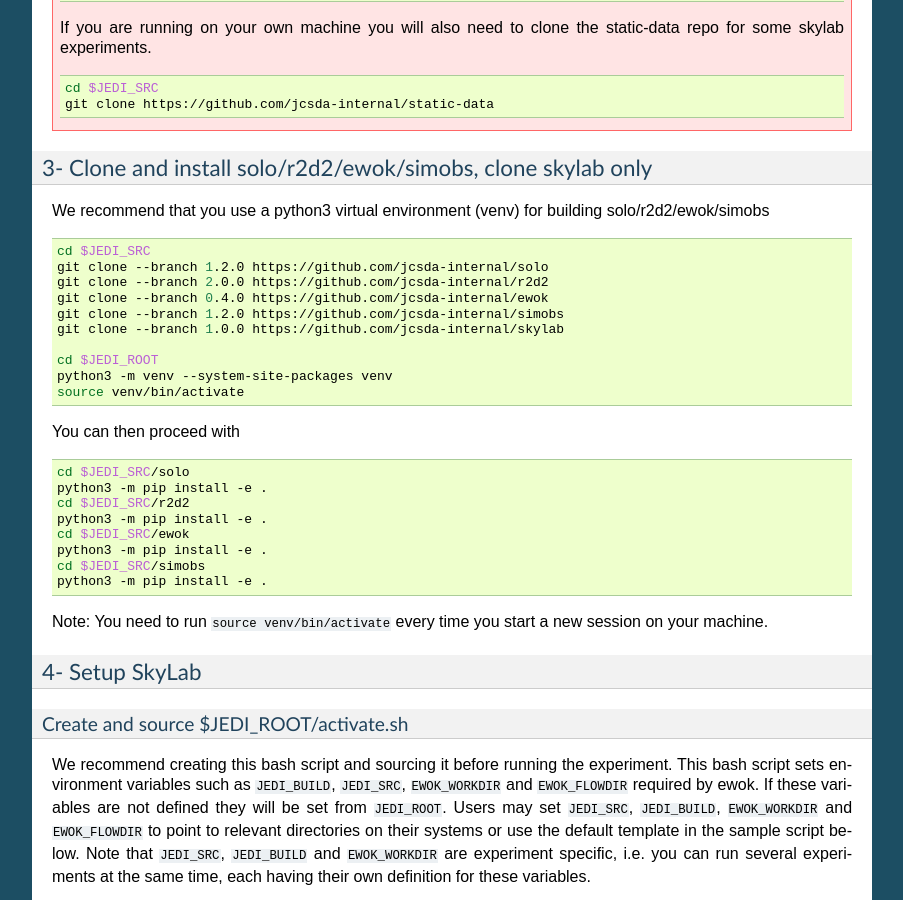
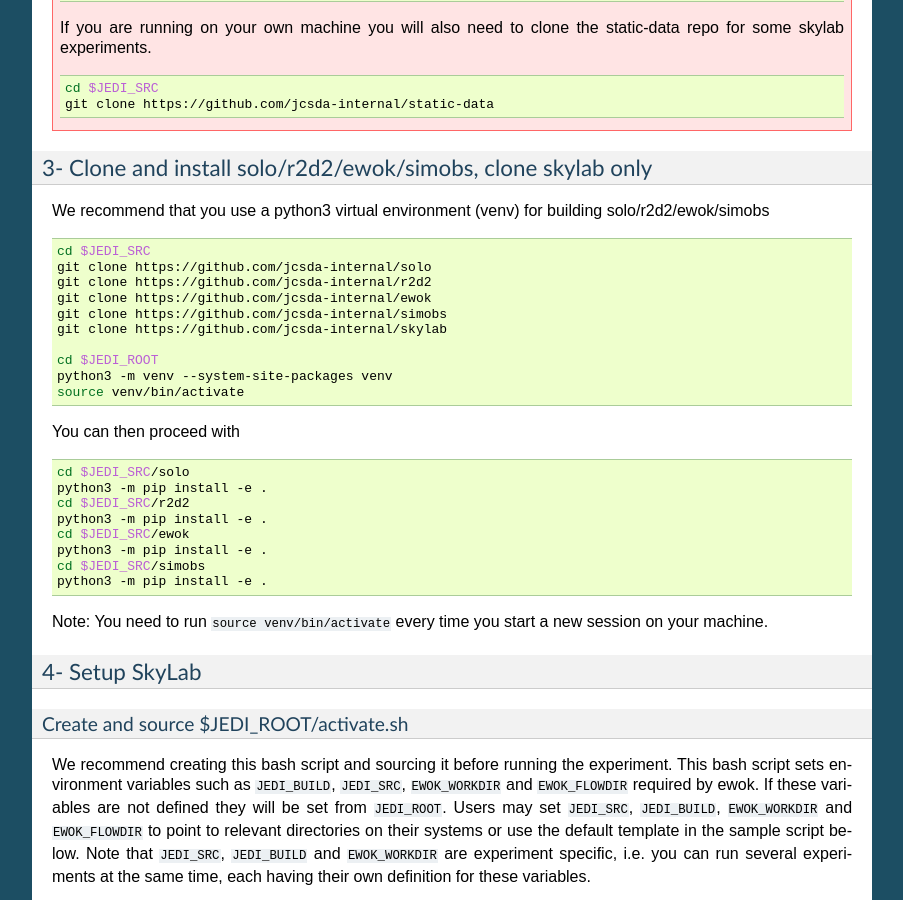
Before and after one commit to JCSDA/jedi-docs, a Sphinx documentation site: the page built from docs/using/building_and_running/running_skylab.rst, in a window 1280 px wide and 900 px high, scrolled down 2700 px. Shown: the whole window, without its empty margins (198-1101 px from the left). Built offline with Sphinx 7.4.7, drawn with Linux system fonts in a browser that asks for light colours.

Commit message:
removing branches from checkout instructions (#641)

```diff
--- a/docs/using/building_and_running/running_skylab.rst
+++ b/docs/using/building_and_running/running_skylab.rst
@@ -100,7 +100,7 @@
 
   mkdir $JEDI_ROOT
   cd $JEDI_ROOT
-  git clone --branch 4.0.0 https://github.com/jcsda/jedi-bundle
+  git clone https://github.com/jcsda/jedi-bundle
 
 
 The example here is for jedi-bundle, the instructions apply to other bundles as well.
@@ -171,11 +171,11 @@
 .. code-block:: bash
 
   cd $JEDI_SRC
-  git clone --branch 1.2.0 https://github.com/jcsda-internal/solo
-  git clone --branch 2.0.0 https://github.com/jcsda-internal/r2d2
-  git clone --branch 0.4.0 https://github.com/jcsda-internal/ewok
-  git clone --branch 1.2.0 https://github.com/jcsda-internal/simobs
-  git clone --branch 1.0.0 https://github.com/jcsda-internal/skylab
+  git clone https://github.com/jcsda-internal/solo
+  git clone https://github.com/jcsda-internal/r2d2
+  git clone https://github.com/jcsda-internal/ewok
+  git clone https://github.com/jcsda-internal/simobs
+  git clone https://github.com/jcsda-internal/skylab
 
   cd $JEDI_ROOT
   python3 -m venv --system-site-packages venv
```
